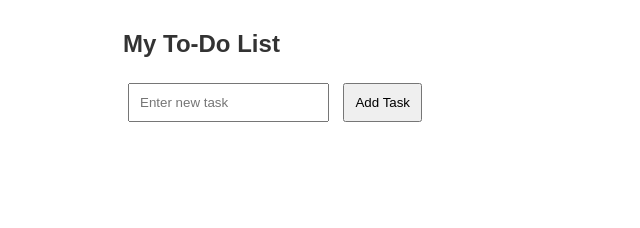
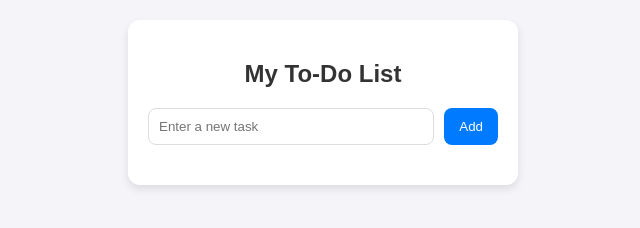
Before and after one commit to Devaki1234Meghana/ApexPlanet, a plain HTML site: page Task2.html in a window 1280 px wide. Shown: the whole page, without its empty margins (317-957 px from the left). Drawn offline with Linux system fonts and the light colour scheme.

Commit message:
Task2.html

```diff
--- a/Task2.html
+++ b/Task2.html
@@ -5,54 +5,98 @@
   <meta name="viewport" content="width=device-width, initial-scale=1.0">
   <title>Dynamic To-Do List</title>
   <style>
-    body { font-family: Arial, sans-serif; margin: 30px; }
-    h2 { color: #333; }
-    #todo-container { max-width: 400px; margin: auto; }
-    input, button { padding: 10px; margin: 5px; }
-    ul { list-style-type: none; padding: 0; }
+    body {
+      font-family: Arial, sans-serif;
+      background: #f4f4f9;
+      display: flex;
+      justify-content: center;
+      align-items: flex-start;
+      min-height: 100vh;
+      margin: 0;
+      padding: 20px;
+    }
+    .todo-container {
+      background: #fff;
+      padding: 20px;
+      border-radius: 12px;
+      box-shadow: 0 4px 8px rgba(0,0,0,0.1);
+      width: 350px;
+    }
+    h2 {
+      text-align: center;
+      color: #333;
+    }
+    .input-section {
+      display: flex;
+      margin-bottom: 20px;
+    }
+    #taskInput {
+      flex: 1;
+      padding: 10px;
+      border: 1px solid #ddd;
+      border-radius: 8px;
+    }
+    button {
+      padding: 10px 15px;
+      margin-left: 10px;
+      border: none;
+      background: #007bff;
+      color: #fff;
+      border-radius: 8px;
+      cursor: pointer;
+    }
+    button:hover {
+      background: #0056b3;
+    }
+    ul {
+      list-style: none;
+      padding: 0;
+    }
     li {
-      background: #f4f4f4;
-      margin: 5px 0;
+      background: #f9f9f9;
       padding: 10px;
+      margin-bottom: 10px;
+      border-radius: 8px;
       display: flex;
       justify-content: space-between;
       align-items: center;
-      border-radius: 5px;
     }
-    button.delete {
-      background: red;
-      color: white;
-      border: none;
+    .delete-btn {
+      background: #dc3545;
       padding: 5px 10px;
-      cursor: pointer;
+      border-radius: 6px;
+    }
+    .delete-btn:hover {
+      background: #b02a37;
     }
   </style>
 </head>
 <body>
-  <div id="todo-container">
+  <div class="todo-container">
     <h2>My To-Do List</h2>
-    <input type="text" id="taskInput" placeholder="Enter new task">
-    <button onclick="addTask()">Add Task</button>
+    <div class="input-section">
+      <input type="text" id="taskInput" placeholder="Enter a new task">
+      <button onclick="addTask()">Add</button>
+    </div>
     <ul id="taskList"></ul>
   </div>
 
   <script>
     function addTask() {
-
-      let input = document.getElementById("taskInput");
-      let taskText = input.value.trim();
+      const input = document.getElementById("taskInput");
+      const taskText = input.value.trim();
 
       if (taskText === "") {
         alert("Please enter a task!");
         return;
       }
 
-      let li = document.createElement("li");
+      const li = document.createElement("li");
       li.textContent = taskText;
 
-      let deleteBtn = document.createElement("button");
+      const deleteBtn = document.createElement("button");
       deleteBtn.textContent = "Delete";
-      deleteBtn.className = "delete";
+      deleteBtn.className = "delete-btn";
       deleteBtn.onclick = function () {
         li.remove();
       };
```
